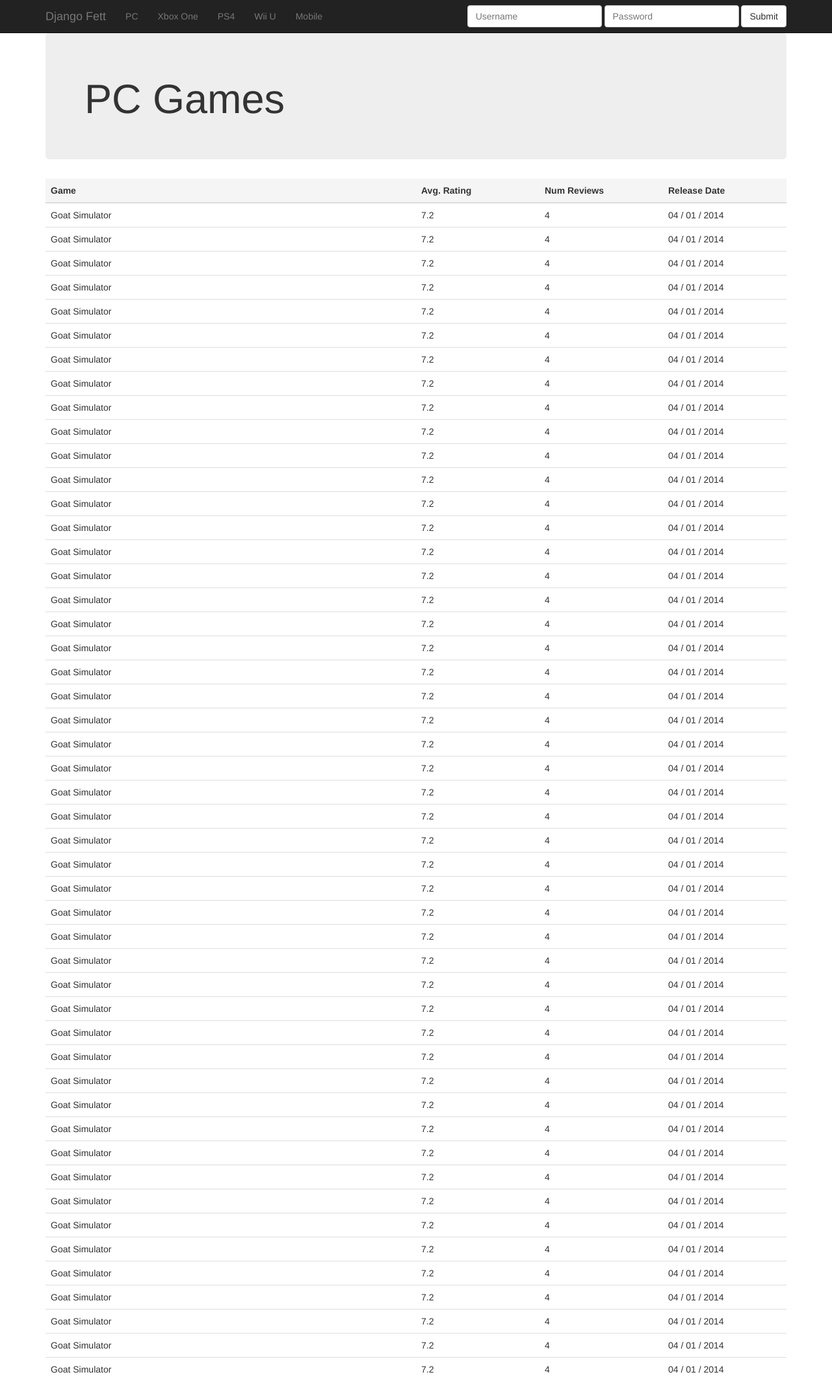
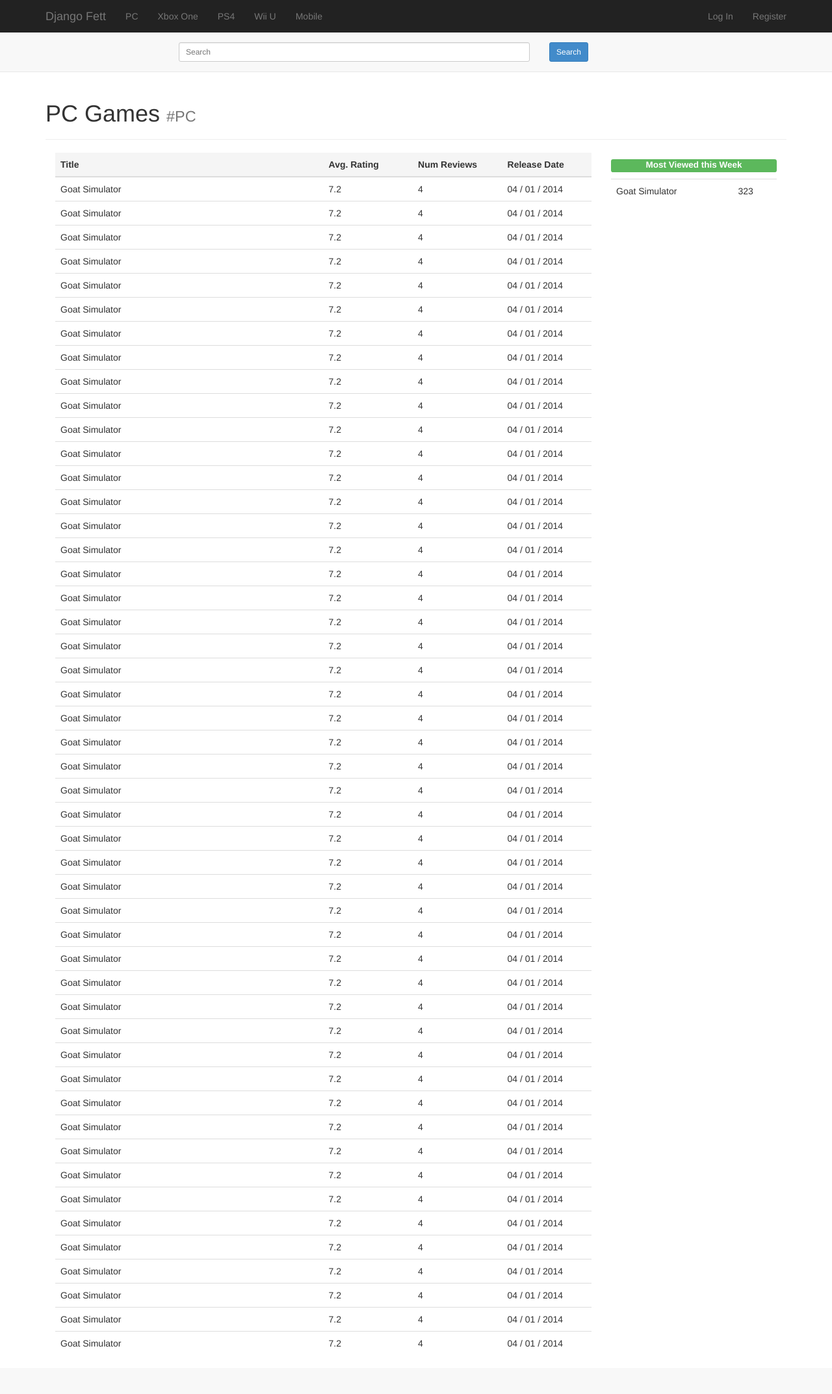
Before and after one commit to vandrada/djangofett, a Django app: page /fettdb/game/list/ in a window 1280 px wide. Shown: the whole page at 65% size. After the commit the page ends 2073 px from the top, so only its background shows below. Run offline with Django 3.2, Linux system fonts and the light colour scheme; parts of the project's set-up code (start-up, migrations or seed data) failed here and were passed over; some libraries are stand-ins or nearby versions.

Commit message:
WIP Checkpoint (gamelist-002)
Tweaking base layout: /fettdb/base
Still working on gamelist: /fettdb/game/list

```diff
--- a/proj/fettdb/templates/base.html
+++ b/proj/fettdb/templates/base.html
@@ -8,7 +8,7 @@
    <title>{% block title %} DjangoFett {% endblock %}</title>
 
    <!-- Bootstrap -->
-   <link href="{% static "css/bootstrap.min.css" %}" rel="stylesheet">
+   <link href="{% static "css/bootstrap.css" %}" rel="stylesheet">
 
    <!-- HTML5 Shim and Respond.js IE8 support of HTML5 elements and media queries -->
    <!-- WARNING: Respond.js doesn't work if you view the page via file:// -->
@@ -17,7 +17,7 @@
       <script src="https://oss.maxcdn.com/respond/1.4.2/respond.min.js"></script>
    <![endif]-->
 </head>
-<body style="padding-top: 50px;">
+<body style="padding-top: 115px;">
 
    <!-- For animation -->
    <style>
@@ -72,18 +72,61 @@
                <li><a href="#contact">Mobile</a></li>
             </ul>
             <!-- If Not Logged in... -->
+            <!--
             <form class="navbar-form navbar-right" role="login">
                <div class="form-group">
                   <input type="text" class="form-control" placeholder="Username">
                   <input type="text" class="form-control" placeholder="Password">
                </div>
-               <button type="submit" class="btn btn-default">Submit</button>
+               <button type="submit" class="btn btn-default">Log In</button>
+               <button type="submit" class="btn btn-primary">Register</button>
             </form>
+            -->
+            <!-- Not Logged in new -->
+            <ul class="nav navbar-nav navbar-right">
+               <li class="dropdown">
+                  <a href="#" class="dropdown-toggle" data-toggle="dropdown">Log In</a>
+                  <div class="dropdown-menu" role="menu" style="padding: 15px; padding-bottom:0px;">
+                     <form role="form">
+                        <div class="form-group">
+                           <input type="text" class="form-control" id="inpUsername" placeholder="Username">
+                        </div>
+                        <div class="form-group">
+                           <input type="password" class="form-control" id="inpPassword" placeholder="Password">
+                        </div>
+                        <div class="form-group">
+                           <button type="submit" class="btn btn-success btn-block">Log In</button>
+                        </div>
+                     </form>
+                  </div>
+               </li>
+               <li class="dropdown">
+                  <a href="#" class="dropdown-toggle" data-toggle="dropdown">Register</a>
+                  <div class="dropdown-menu" role="menu" style="padding: 15px; padding-bottom:0px;">
+                     <form role="form">
+                        <div class="form-group">
+                           <input type="text" class="form-control" id="inpUsername" placeholder="Username">
+                        </div>
+                        <div class="form-group">
+                           <input type="password" class="form-control" id="inpPassword" placeholder="Password">
+                        </div>
+                        <div class="form-group">
+                           <input type="password" class="form-control" id="inpPassword" placeholder="Email Address">
+                        </div>
+                        <div class="form-group">
+                           <button type="submit" class="btn btn-success btn-block">Register</button>
+                        </div>
+                     </form>
+                  </div>
+               </li>
+            </ul>
+
             <!-- Else If Logged in... -->
             <!--
             <ul class="nav navbar-nav navbar-right">
+               <p class="navbar-text"><span class="label label-danger">232</span></p>
                <li class="dropdown">
-                  <a href="#" class="dropdown-toggle" data-toggle="dropdown">[Username] <span class="caret"></span></a>
+                  <a href="#" class="dropdown-toggle" data-toggle="dropdown"><span class="label label-primary">kurtacious</span><span class="caret"></span></a>
                   <ul class="dropdown-menu" role="menu">
                      <li><a href="#">Action</a></li>
                      <li><a href="#">Another action</a></li>
@@ -100,20 +143,28 @@
    </div>
 
    <!-- Search Bar -->
+   <div class="navbar navbar-default navbar-fixed-top" role="navigation" style="top:50px; padding:15px;">
    <div class="container">
-
+      <form class="form-horizontal" role="form">
+         <div class="form-group-sm">
+            <div class="col-md-offset-2 col-md-6">
+               <input type="text" class="form-control" id="inputEmail3" placeholder="Search">
+            </div>
+            <div class="col-md-2">
+               <button type="submit" class="btn btn-sm btn-primary">Search</button>
+            </div>
+         </div>
+      </form>
+   </div>
    </div>
 
    {% block content %}
       <!-- Content here -->
    {% endblock %}
 
-
-
-
    <!-- jQuery (necessary for Bootstrap's JavaScript plugins) -->
-   <script src="https://ajax.googleapis.com/ajax/libs/jquery/1.11.1/jquery.min.js"></script>
+   <script src="https://ajax.googleapis.com/ajax/libs/jquery/1.11.1/jquery.js"></script>
    <!-- Include all compiled plugins (below), or include individual files as needed -->
-   <script src="{% static "js/bootstrap.min.js" %}"></script>
+   <script src="{% static "js/bootstrap.js" %}"></script>
 </body>
 </html>
--- a/proj/fettdb/templates/gamelist.html
+++ b/proj/fettdb/templates/gamelist.html
@@ -3,13 +3,14 @@
 {% block image %} {{MEDIA_URL}}{{ game.image }} {% endblock %}
 {% block content %}
    <div class="container">
-      <div class="jumbotron">
-         <h1>PC Games</h1>
-      </div>
+   <div class="page-header">
+      <h1>PC Games <small>#PC</small></h1>
+   </div>
+   <div class="col-md-9">
       <table class="table table-hover">
          <thead>
             <tr class="active">
-               <th>Game</th>
+               <th>Title</th>
                <th class='col-md-2'>Avg. Rating</th>
                <th class='col-md-2'>Num Reviews</th>
                <th class='col-md-2'>Release Date</th>
@@ -266,4 +267,18 @@
          </tbody>
       </table>
    </div>
+
+
+   <div class="col-md-3">
+      <h4><label class="center-block label label-success">Most Viewed this Week</label></h4>
+      <table class="table table-hover col-md-8">
+         <tbody>
+            <!-- Table Items go here!-->
+            <tr>
+               <td>Goat Simulator</td>
+               <td>323</td>
+            </tr>
+         </tbody>
+      </table>
+   </div>
 {% endblock %}
```
